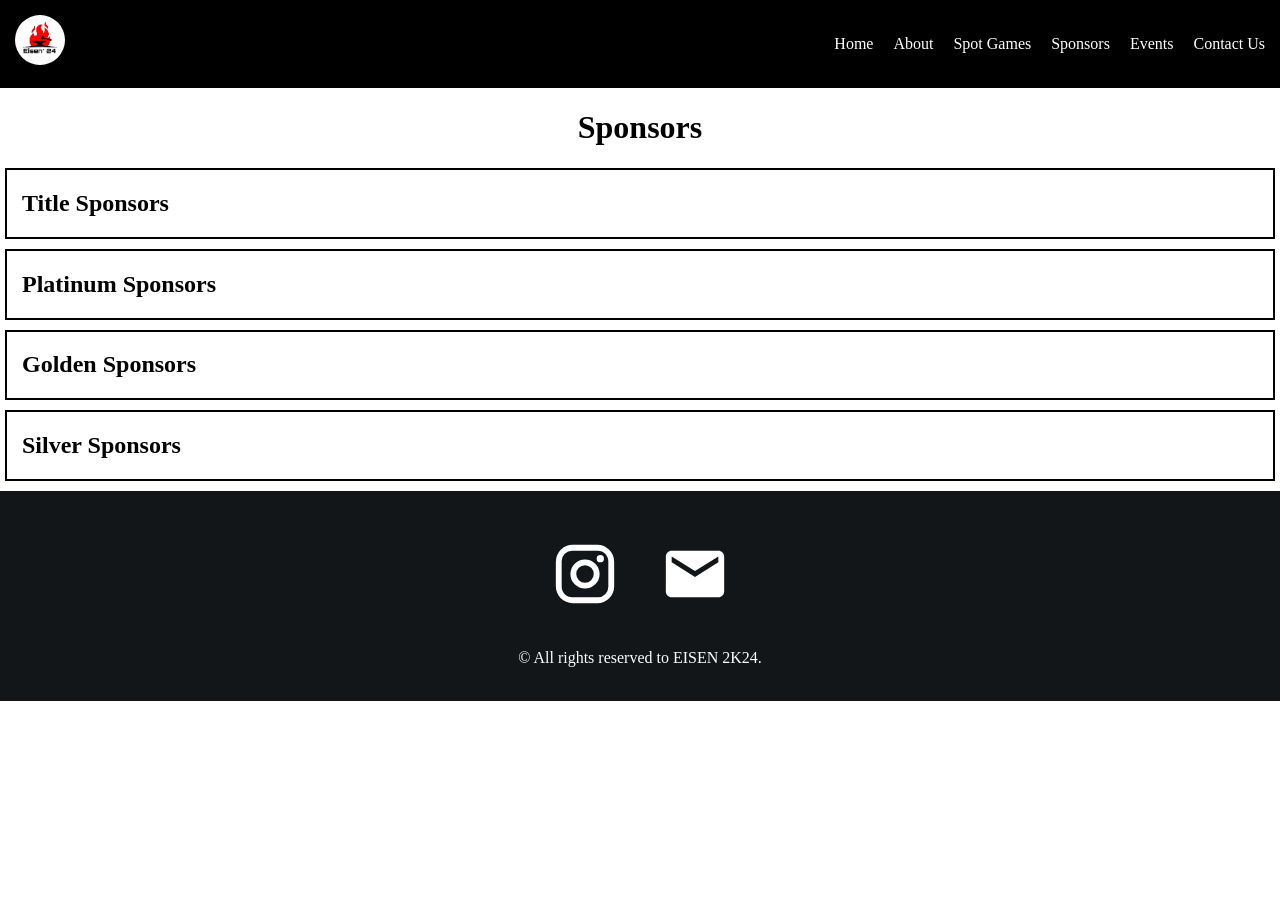
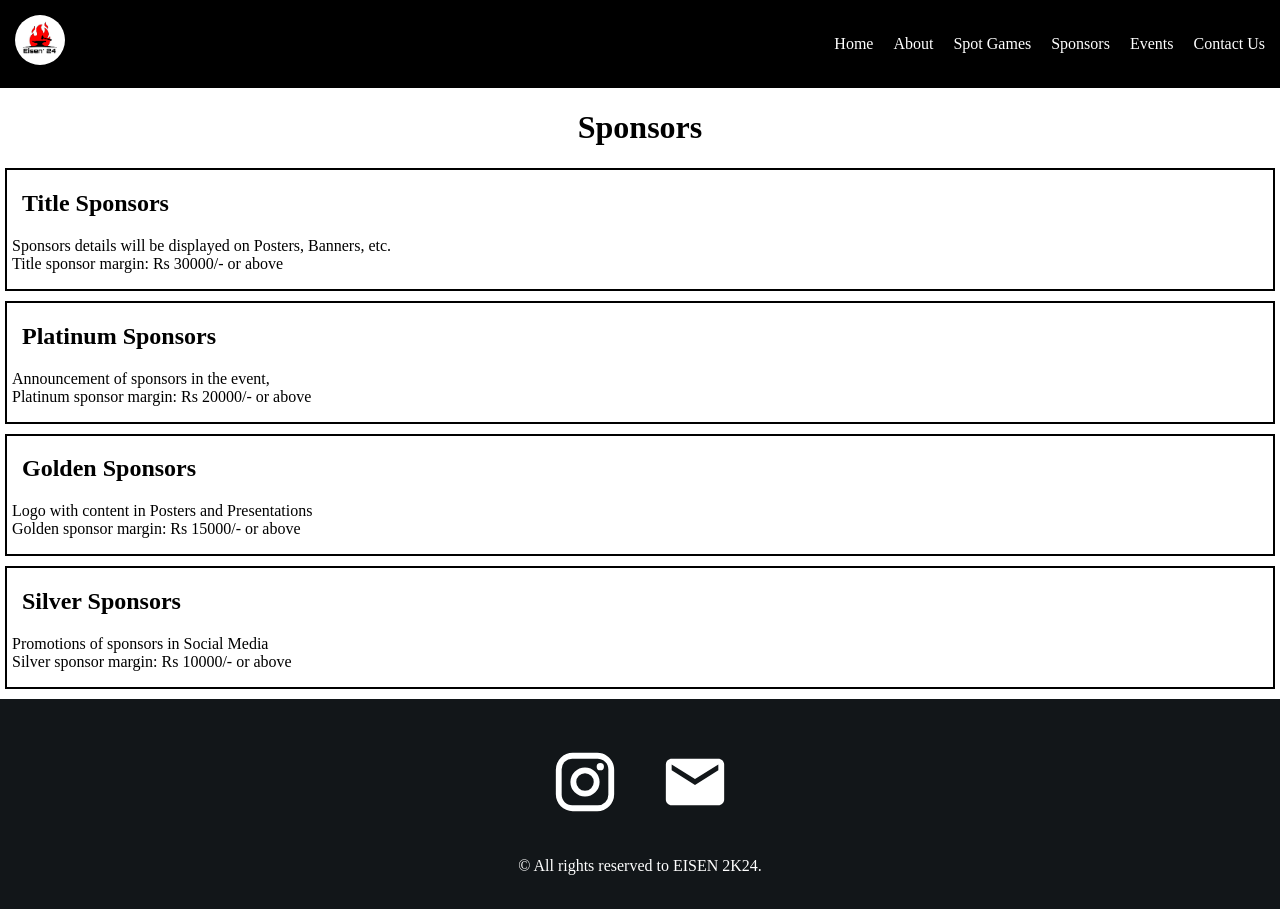
Before and after one commit to asif04p/Eisen2k24, a React (Create React App) app: page /Sponsors in a window 1280 px wide. Before the commit the page ends 800 px from the top, so only its background shows below. Built offline with nearby package versions, Linux system fonts and the light colour scheme.

Commit message:
added sponsors-details

```diff
--- a/src/Pages/Sponsors.js
+++ b/src/Pages/Sponsors.js
@@ -8,19 +8,31 @@ function Sponsors() {
     <h1 className="main-heading"> Sponsors </h1>
     <div className="title-sponsor-div">
     <h2 className="title-sponsor-heading"> Title Sponsors</h2>
+     <p className="title-sponsor-text"> Sponsors details will be displayed on Posters, Banners, etc.
+      <br/> Title sponsor margin: Rs 30000/- or above
+    </p>
     </div>
 
     <div className="platinum-sponsor-div">
       <h2 className="platinum-sponsor-heading">Platinum Sponsors</h2>
+      <p className="title-sponsor-text"> Announcement of sponsors in the event,
+      <br/> Platinum sponsor margin: Rs 20000/- or above
+    </p>
     </div>
 
     <div className="golden-sponsor-div">
       <h2 className="golden-sponsor-heading">Golden Sponsors</h2>
+      <p className="title-sponsor-text"> Logo with content in Posters and Presentations
+      <br/> Golden sponsor margin: Rs 15000/- or above
+    </p>
     </div>
 
 
     <div className="silver-sponsor-div">
       <h2 className="silver-sponsor-heading">Silver Sponsors</h2>
+      <p className="title-sponsor-text"> Promotions of sponsors in Social Media
+      <br/> Silver sponsor margin: Rs 10000/- or above
+    </p>
     </div>
 
     </>
--- a/src/Styles/Sponsors.css
+++ b/src/Styles/Sponsors.css
@@ -47,3 +47,7 @@
     margin-right: 5px;
     margin-bottom: 10px;
 }
+
+.title-sponsor-text{
+    padding-left: 5px;
+}
```
